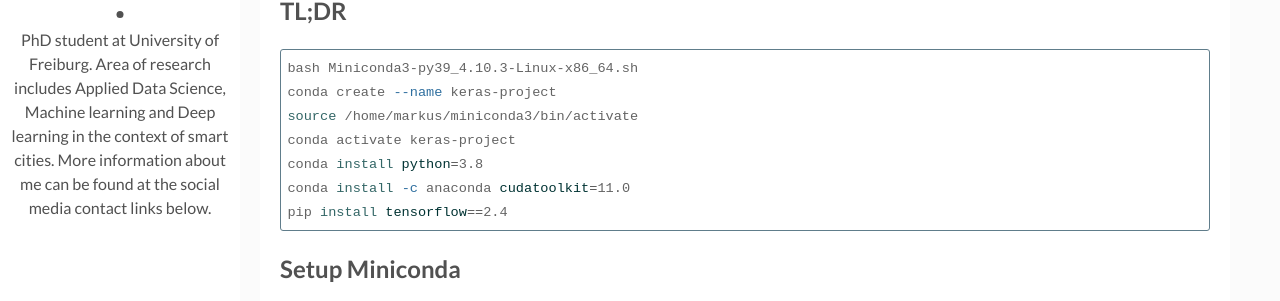
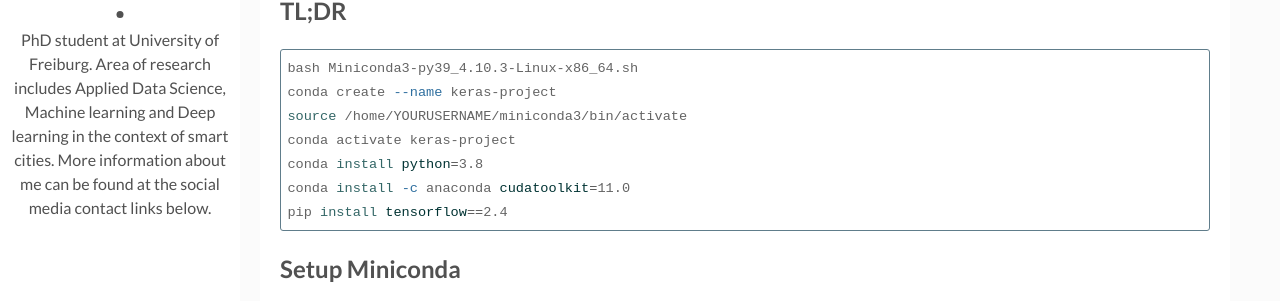
Before and after one commit to MarkusRosen/markusrosen.github.io, a Jekyll site: the page built from _posts/2021-01-02-setup-keras-and-tensorflow.md, in a window 1280 px wide and 900 px high, scrolled down 656 px. Shown: the part 151-452 px from the top of the window. Built offline with Jekyll 4.4.1, drawn with Linux system fonts in a browser that asks for light colours; comment, search, counter and statistics services are not loaded.

Commit message:
minor edit

````diff
--- a/_posts/2021-01-02-setup-keras-and-tensorflow.md
+++ b/_posts/2021-01-02-setup-keras-and-tensorflow.md
@@ -21,7 +21,7 @@
 ```bash
 bash Miniconda3-py39_4.10.3-Linux-x86_64.sh
 conda create --name keras-project
-source /home/markus/miniconda3/bin/activate
+source /home/YOURUSERNAME/miniconda3/bin/activate
 conda activate keras-project
 conda install python=3.8
 conda install -c anaconda cudatoolkit=11.0
````
Also changed, not shown: research/index.md (added, +7 -0 lines).
